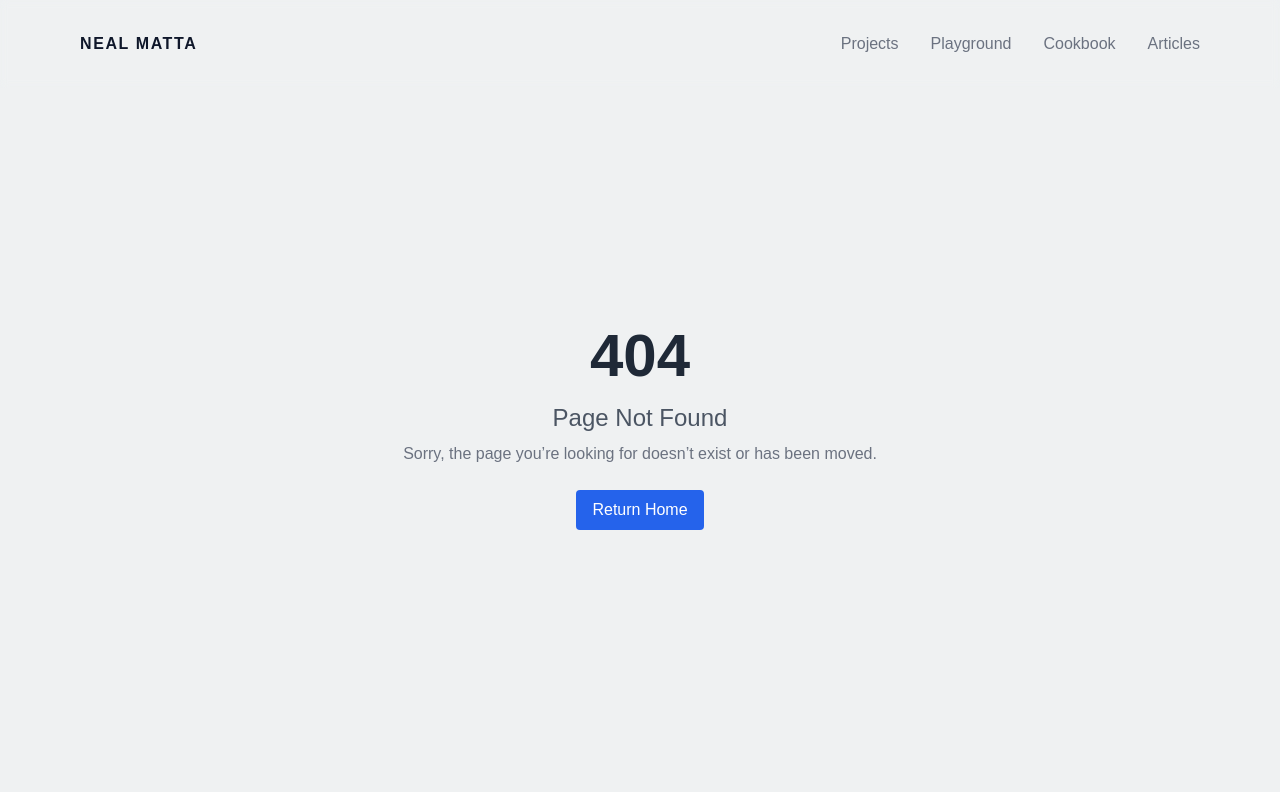
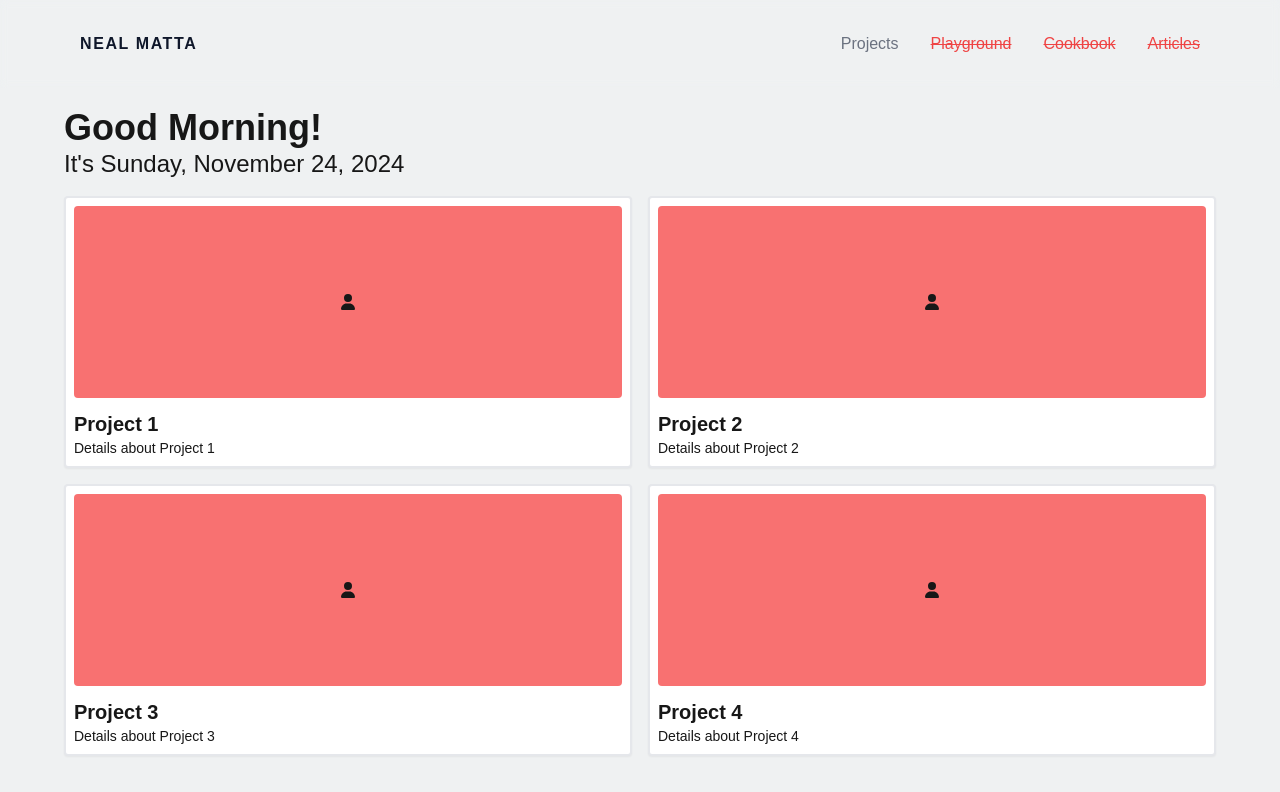
Before and after one commit to NealMatta/personal-website, a Next.js app: page /projects in a window 1280 px wide. Before the commit this address had no page. Shown: the top 792 px of the page. Built offline with nearby package versions, Linux system fonts and the light colour scheme.

Commit message:
First steps towards restrucutring the projects page. Need to follow the figma and remove the modal

```diff
--- a/app/_projects/page.jsx
+++ b/app/projects/page.jsx
@@ -12,7 +12,7 @@ const Projects = () => {
           pursuits to personal growth and volleyball goals."
       />
 
-      <div className="grid gap-4 my-4 grid-cols-1 sm:grid-cols-2 lg:grid-cols-3">
+      <div className="grid gap-4 my-4 grid-cols-1 sm:grid-cols-2 ">
         {/* Pass mock project details to the client-side component */}
         <ClientSideProjects projects={PROJECTS} />
       </div>
--- a/src/components/navigation/NavBar.tsx
+++ b/src/components/navigation/NavBar.tsx
@@ -17,7 +17,7 @@ export default function NavBar() {
 
           {/* Navigation Links */}
           <div className="flex flex-wrap gap-x-8 gap-y-4 mt-4 sm:mt-0">
-            <NavLink href="#" label="Projects" disabled={true} />
+            <NavLink href="/projects" label="Projects" />
             <NavLink href="#" label="Playground" disabled={true} />
             <NavLink href="#" label="Cookbook" disabled={true} />
             <NavLink href="#" label="Articles" disabled={true} />
@@ -40,8 +40,10 @@ const NavLink = ({
 }) => (
   <Link
     href={href}
-    className={`text-gray-500 hover:text-gray-700 transition-colors duration-300 ${
-      disabled ? 'pointer-events-none' : ''
+    className={`${
+      disabled
+        ? 'text-red-500 line-through pointer-events-none'
+        : 'text-gray-500 hover:text-gray-700 transition-colors duration-300'
     }`}
   >
     {label}
```
